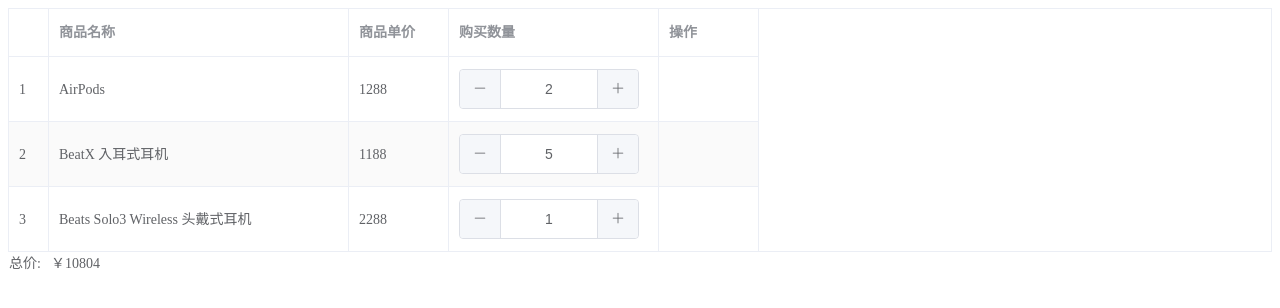
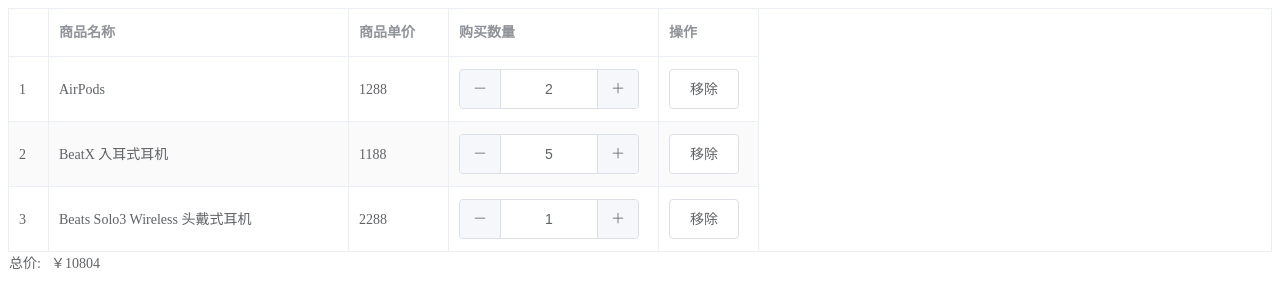
Before and after one commit to OpeningGithub/cart_young, a Vue app: page / in a window 1280 px wide. Shown: the top 308 px of the page. Built offline with nearby package versions, Linux system fonts and the light colour scheme.

Commit message:
实现Button移除按钮 * /src/views/cartTable.vue

```diff
--- a/src/views/cartTable.vue
+++ b/src/views/cartTable.vue
@@ -13,7 +13,11 @@
           </el-input-number>
         </template>
       </el-table-column>
-      <el-table-column label="操作" width="100"></el-table-column>
+      <el-table-column label="操作" width="100">
+        <template>
+          <el-button @click="deleteItem($Index)">移除</el-button>
+        </template>
+      </el-table-column>
     </el-table>
     <el-descriptions>
       <el-descriptions-item label="总价">￥{{ totalPrice }}</el-descriptions-item>
@@ -54,6 +58,13 @@
       for (let i = 0; i < this.tableData.length; ++i) {
         this.totalPrice += this.tableData[i].amount * this.tableData[i].price
       }
+    },
+    deleteItem (index) {
+      this.tableData.splice(index, 1)
+      this.totalPrice = 0
+      for (let i = 0; i < this.tableData.length; ++i) {
+        this.totalPrice += this.tableData[i].amount * this.tableData[i].price
+      }
     }
   },
   created () {
```
